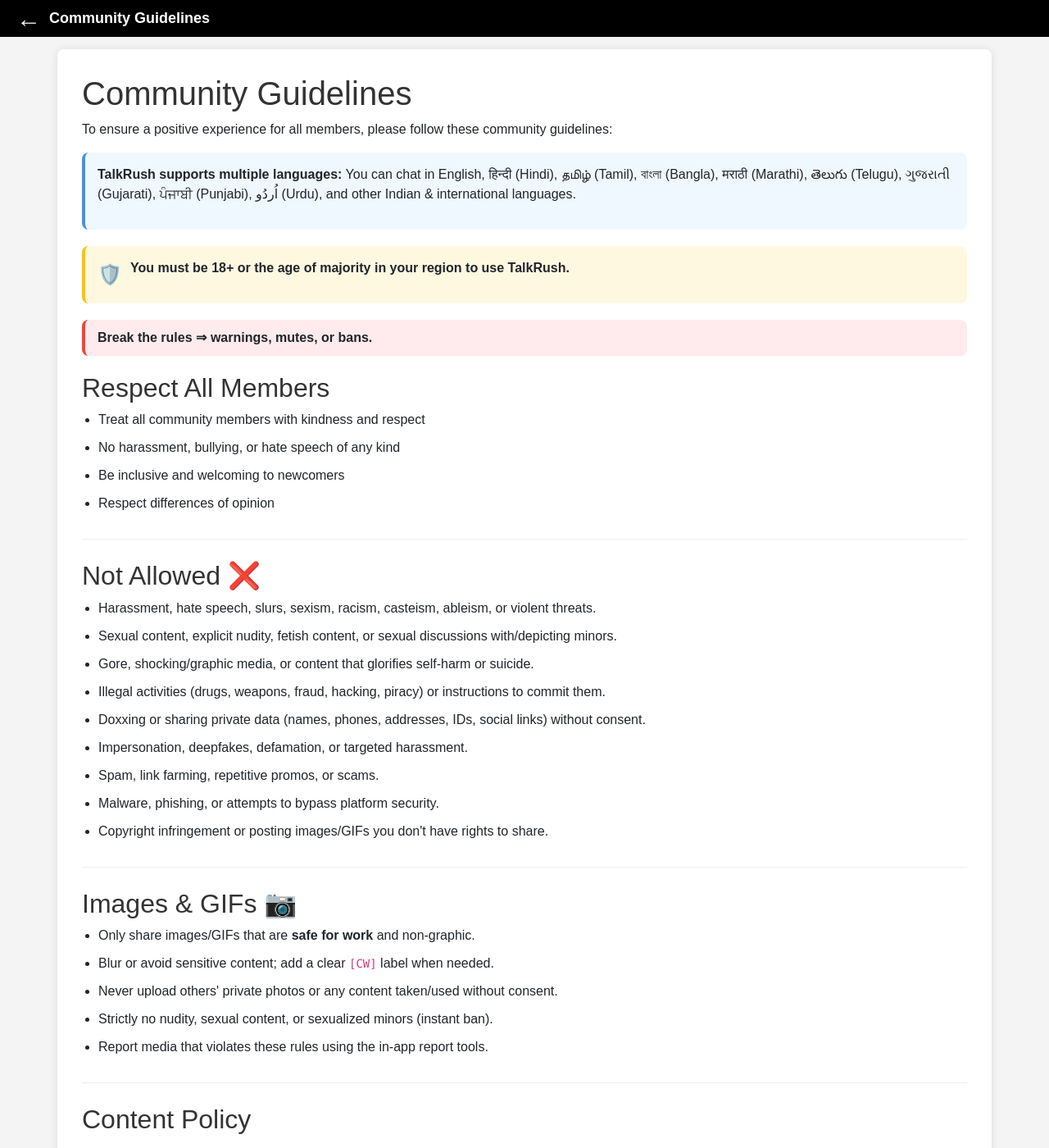
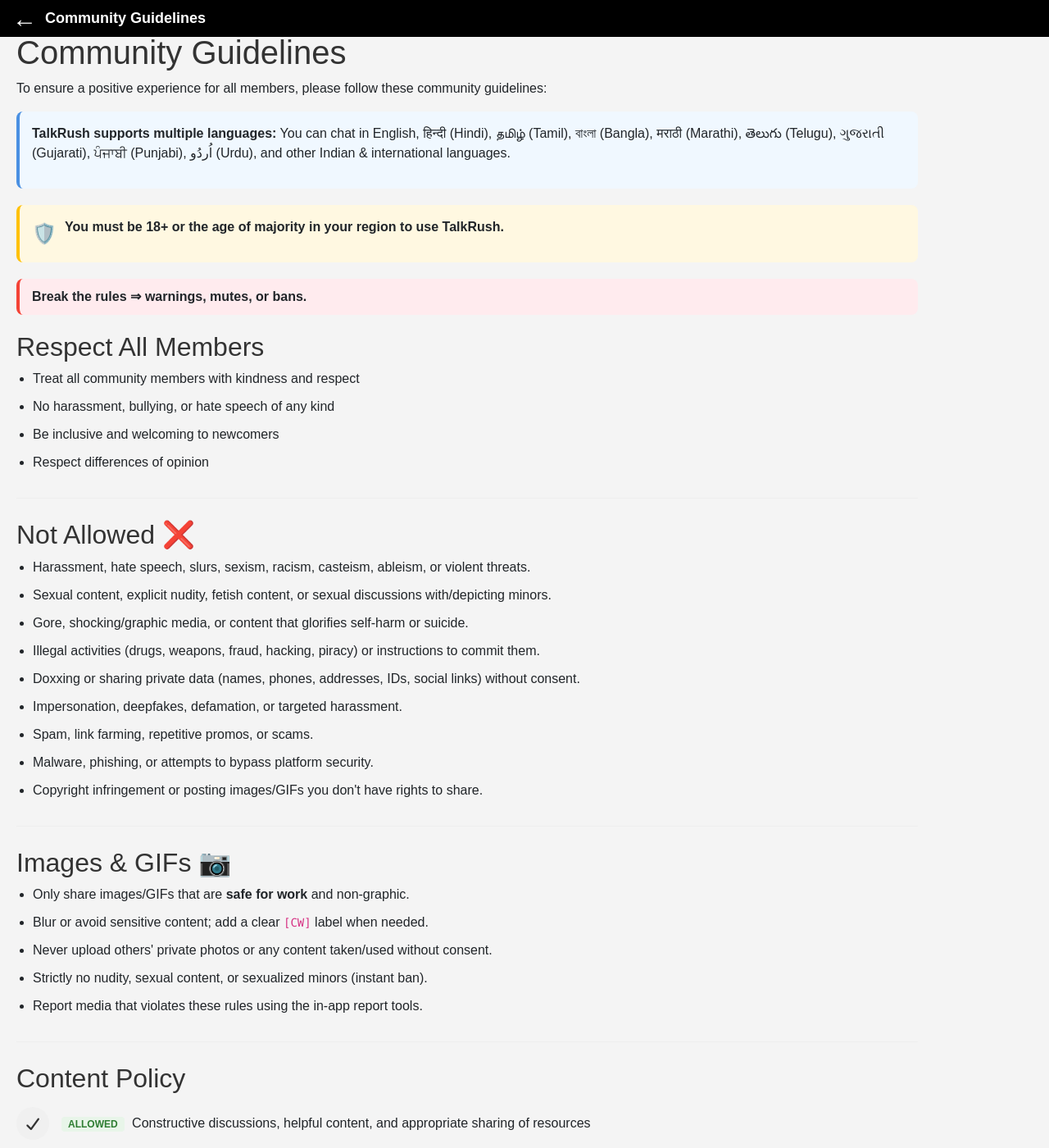
Before and after one commit to shkumaraman/shkumaraman.github.io, a Jekyll site: the page built from rules.html, in a window 1280 px wide and 1400 px high. Shown: the whole window at 82% size. Built offline with Jekyll 4.4.1, drawn with Linux system fonts in a browser that asks for light colours.

Commit message:
Update rules.html

```diff
--- a/rules.html
+++ b/rules.html
@@ -45,10 +45,8 @@
     .container {
       width: 100%;
       margin: 20px 0 0 0;
-      background: white;
       padding: 20px;
-      box-shadow: 0 0 10px rgba(0, 0, 0, 0.1);
-    }
+      }
 
     h1, h2 {
       color: #333;
@@ -120,14 +118,6 @@
       color: #c62828;
     }
 
-    .footer {
-      text-align: center;
-      margin-top: 30px;
-      padding-top: 20px;
-      border-top: 1px solid #eee;
-      color: #777;
-    }
-
     .language-info {
       background-color: #f0f8ff;
       padding: 15px;
@@ -158,19 +148,6 @@
       margin: 10px 0 20px 0;
       border-left: 4px solid #f44336;
       font-weight: bold;
-    }
-
-    @media (min-width: 768px) {
-      .container {
-        width: 90%;
-        margin: 60px auto 30px;
-        padding: 30px;
-        border-radius: 8px;
-      }
-
-      .header {
-        padding: 0 20px;
-      }
     }
   </style>
 
@@ -290,7 +267,7 @@
       </pre>
     </div>
 
-    <div class="footer">
+    <div class="guideline-section">
       <p>These guidelines are subject to change. Please check back periodically for updates.</p>
       <p>Last updated: October 2024</p>
     </div>
```
